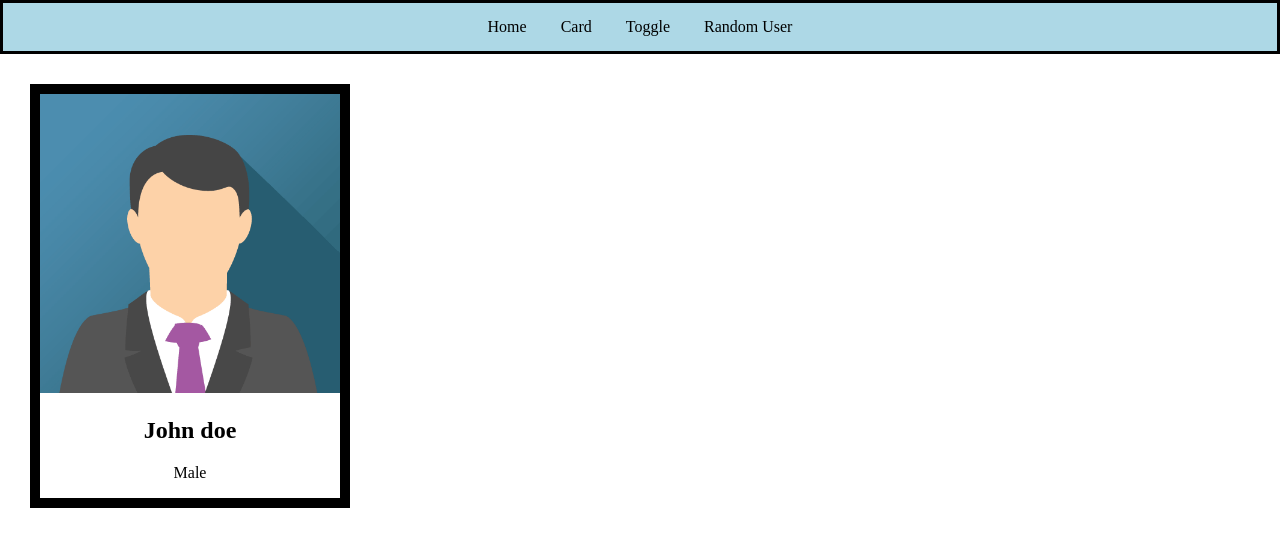
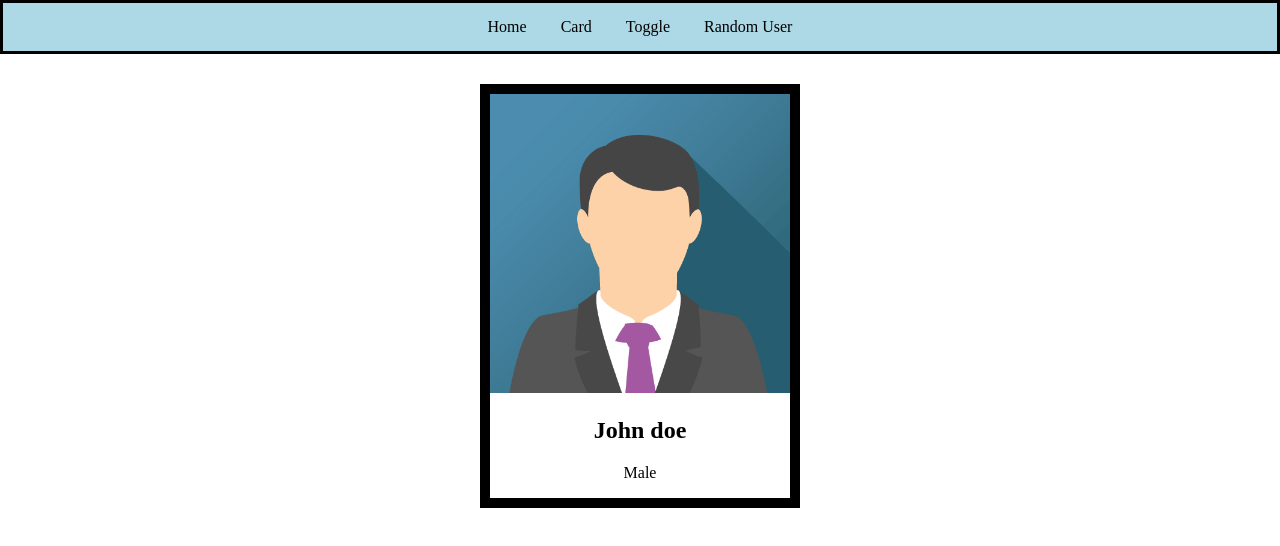
Before and after one commit to ejjagirividyasree-jpg/autosuggestt, a website: page frontenend/pages/card.html in a window 1280 px wide. Drawn offline with Linux system fonts and the light colour scheme; files whose address does not match are found by name.

Commit message:
alignment

```diff
--- a/frontenend/css/index.css
+++ b/frontenend/css/index.css
@@ -39,7 +39,8 @@ body{
  border: 10px solid black;
  width: 300px;
  text-align: center;
- margin: 30px;
+ margin: 30px auto;
+
 }
 .card img{
     width: 300px;
```
